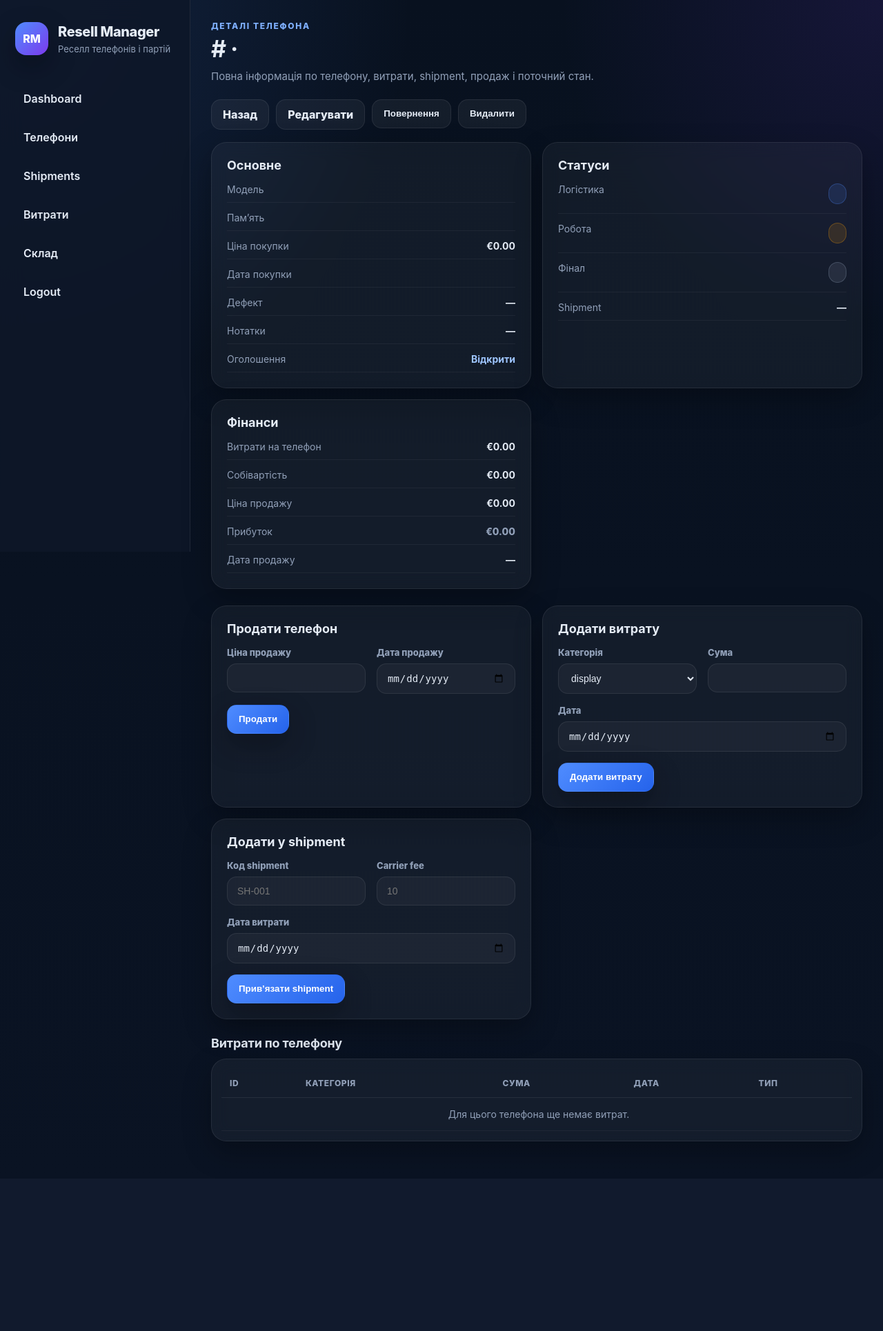
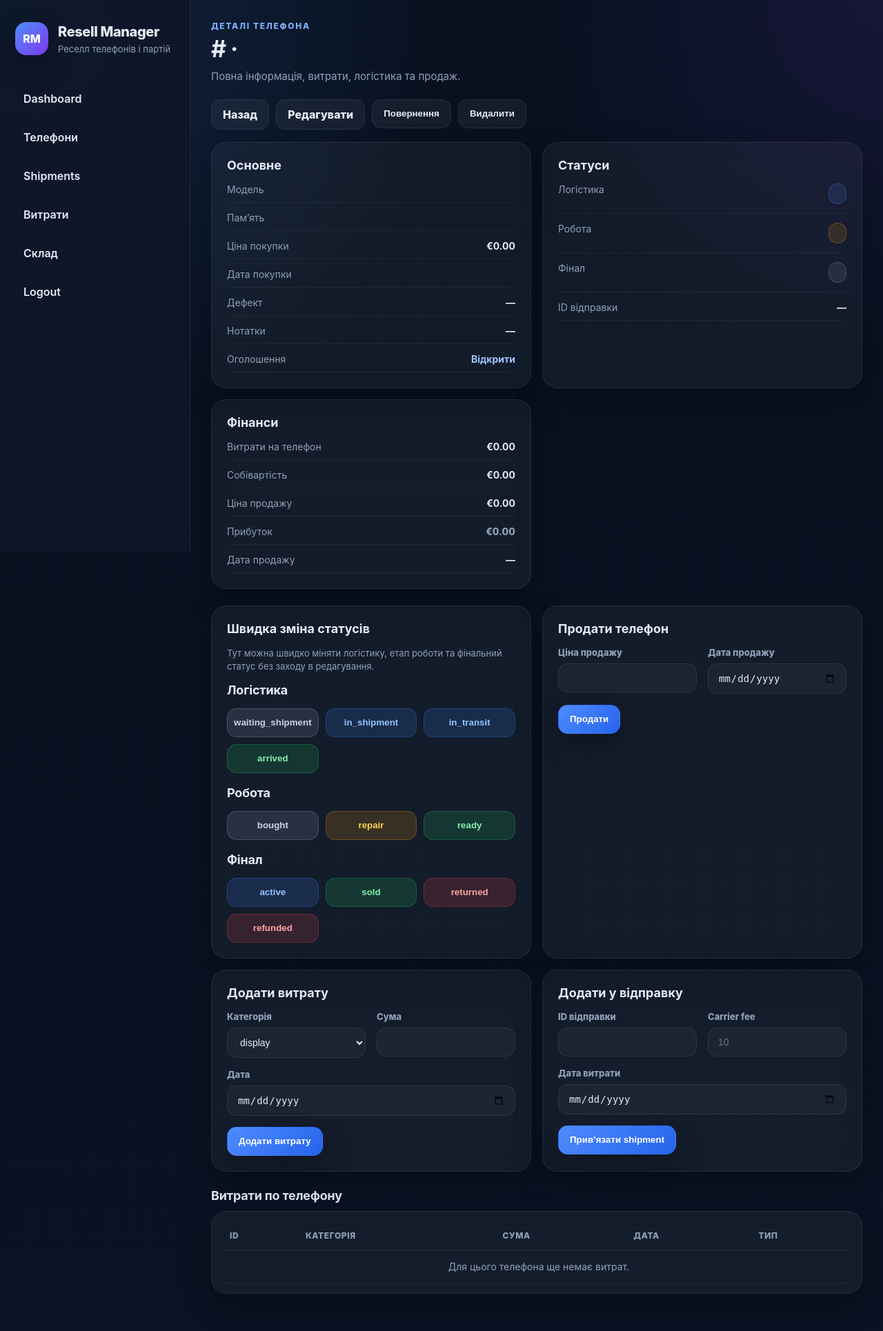
Before and after one commit to zmiyovskii/resell_manager, a Python web app: template app/templates/phones/detail.html in a window 1280 px wide. Shown: the whole page at 69% size. Before the commit the page ends 1693 px from the top, so only its background shows below. Run offline with Jinja, Linux system fonts and the light colour scheme; the template is opened without the code that fills it, so the values that code supplies are empty.

Commit message:
add toast close and quick phone statuses

```diff
--- a/app/static/css/style.css
+++ b/app/static/css/style.css
@@ -1104,3 +1104,100 @@ section.phones-mobile-view {
         font-size: 12px;
     }
 }
+
+.toast {
+    position: relative;
+    padding-right: 44px;
+}
+
+.toast-body {
+    line-height: 1.45;
+}
+
+.toast-close {
+    position: absolute;
+    top: 8px;
+    right: 8px;
+    width: 28px;
+    height: 28px;
+    border: none;
+    border-radius: 10px;
+    background: rgba(255, 255, 255, 0.08);
+    color: inherit;
+    font-size: 18px;
+    font-weight: 800;
+    line-height: 1;
+    cursor: pointer;
+    display: inline-flex;
+    align-items: center;
+    justify-content: center;
+    transition: 0.2s ease;
+}
+
+.toast-close:hover {
+    background: rgba(255, 255, 255, 0.14);
+    transform: scale(1.04);
+}
+
+.quick-status-grid {
+    display: grid;
+    grid-template-columns: repeat(3, minmax(0, 1fr));
+    gap: 10px;
+}
+
+.quick-status-form {
+    display: block;
+}
+
+.quick-status-form .btn {
+    width: 100%;
+}
+
+.status-panel-note {
+    margin: 0 0 14px;
+    font-size: 13px;
+    color: var(--muted);
+    line-height: 1.45;
+}
+
+.btn-status-blue {
+    background: rgba(59, 130, 246, 0.16);
+    color: #93c5fd;
+    border-color: rgba(59, 130, 246, 0.28);
+}
+
+.btn-status-yellow {
+    background: rgba(245, 158, 11, 0.16);
+    color: #fcd34d;
+    border-color: rgba(245, 158, 11, 0.28);
+}
+
+.btn-status-green {
+    background: rgba(34, 197, 94, 0.16);
+    color: #86efac;
+    border-color: rgba(34, 197, 94, 0.28);
+}
+
+.btn-status-gray {
+    background: rgba(148, 163, 184, 0.16);
+    color: #cbd5e1;
+    border-color: rgba(148, 163, 184, 0.28);
+}
+
+.btn-status-red {
+    background: rgba(239, 68, 68, 0.16);
+    color: #fca5a5;
+    border-color: rgba(239, 68, 68, 0.28);
+}
+
+@media (max-width: 980px) {
+    .quick-status-grid {
+        grid-template-columns: 1fr 1fr;
+    }
+}
+
+@media (max-width: 640px) {
+    .quick-status-grid {
+        grid-template-columns: 1fr;
+    }
+}
--- a/app/templates/base.html
+++ b/app/templates/base.html
@@ -42,5 +42,23 @@
             {% block content %}{% endblock %}
         </main>
     </div>
+
+    <script>
+        document.addEventListener("click", function (event) {
+            const closeBtn = event.target.closest("[data-toast-close]");
+            if (!closeBtn) return;
+
+            const toast = closeBtn.closest("[data-toast]");
+            if (!toast) return;
+
+            toast.style.opacity = "0";
+            toast.style.transform = "translateY(-8px)";
+            toast.style.transition = "0.2s ease";
+
+            setTimeout(() => {
+                toast.remove();
+            }, 200);
+        });
+    </script>
 </body>
 </html>
--- a/app/templates/partials/flash.html
+++ b/app/templates/partials/flash.html
@@ -1,20 +1,23 @@
 <div class="toast-stack">
     {% if success_message %}
-    <div class="toast toast-success">
-        {{ success_message }}
+    <div class="toast toast-success" data-toast>
+        <button type="button" class="toast-close" data-toast-close>&times;</button>
+        <div class="toast-body">{{ success_message }}</div>
     </div>
     {% endif %}
 
     {% if error_message %}
-    <div class="toast toast-error">
-        {{ error_message }}
+    <div class="toast toast-error" data-toast>
+        <button type="button" class="toast-close" data-toast-close>&times;</button>
+        <div class="toast-body">{{ error_message }}</div>
     </div>
     {% endif %}
 
     {% if warnings %}
         {% for warning in warnings %}
-        <div class="toast toast-warning">
-            {{ warning }}
+        <div class="toast toast-warning" data-toast>
+            <button type="button" class="toast-close" data-toast-close>&times;</button>
+            <div class="toast-body">{{ warning }}</div>
         </div>
         {% endfor %}
     {% endif %}
--- a/app/templates/phones/detail.html
+++ b/app/templates/phones/detail.html
@@ -7,9 +7,7 @@
     <div>
         <p class="page-kicker">Деталі телефона</p>
         <h2 class="page-title">#{{ phone.display_id }} · {{ phone.model }} {{ phone.storage }}</h2>
-        <p class="page-subtitle">
-            Повна інформація по телефону, витрати, shipment, продаж і поточний стан.
-        </p>
+        <p class="page-subtitle">Повна інформація, витрати, логістика та продаж.</p>
     </div>
 </div>
 
@@ -48,7 +46,7 @@
             <div><span>Логістика</span><strong><span class="status-badge logistics">{{ phone.logistics_status }}</span></strong></div>
             <div><span>Робота</span><strong><span class="status-badge work">{{ phone.work_status }}</span></strong></div>
             <div><span>Фінал</span><strong><span class="status-badge final {% if phone.final_status == 'sold' %}sold{% endif %}">{{ phone.final_status }}</span></strong></div>
-            <div><span>Shipment</span><strong>{% if phone.shipment_id %}#{{ phone.shipment_id }}{% else %}—{% endif %}</strong></div>
+            <div><span>ID відправки</span><strong>{{ phone.shipment_id or "—" }}</strong></div>
         </div>
     </section>
 
@@ -58,8 +56,7 @@
             <div><span>Витрати на телефон</span><strong>€{{ "%.2f"|format(phone.phone_expenses_total) }}</strong></div>
             <div><span>Собівартість</span><strong>€{{ "%.2f"|format(phone.total_cost) }}</strong></div>
             <div><span>Ціна продажу</span><strong>{% if phone.sell_price is not none %}€{{ "%.2f"|format(phone.sell_price) }}{% else %}—{% endif %}</strong></div>
-            <div>
-                <span>Прибуток</span>
+            <div><span>Прибуток</span>
                 <strong>
                     {% if phone.profit is not none %}
                         <span class="{% if phone.profit >= 0 %}profit-positive{% else %}profit-negative{% endif %}">
@@ -76,6 +73,83 @@
 </div>
 
 <div class="action-panels">
+    <section class="detail-card">
+        <h3>Швидка зміна статусів</h3>
+        <p class="status-panel-note">
+            Тут можна швидко міняти логістику, етап роботи та фінальний статус без заходу в редагування.
+        </p>
+
+        <div class="section-head">
+            <h3>Логістика</h3>
+        </div>
+        <div class="quick-status-grid">
+            <form method="post" action="/web/phones/{{ phone.id }}/quick-logistics-status" class="quick-status-form">
+                <input type="hidden" name="logistics_status" value="waiting_shipment">
+                <button type="submit" class="btn btn-secondary btn-status-gray">waiting_shipment</button>
+            </form>
+
+            <form method="post" action="/web/phones/{{ phone.id }}/quick-logistics-status" class="quick-status-form">
+                <input type="hidden" name="logistics_status" value="in_shipment">
+                <button type="submit" class="btn btn-secondary btn-status-blue">in_shipment</button>
+            </form>
+
+            <form method="post" action="/web/phones/{{ phone.id }}/quick-logistics-status" class="quick-status-form">
+                <input type="hidden" name="logistics_status" value="in_transit">
+                <button type="submit" class="btn btn-secondary btn-status-blue">in_transit</button>
+            </form>
+
+            <form method="post" action="/web/phones/{{ phone.id }}/quick-logistics-status" class="quick-status-form">
+                <input type="hidden" name="logistics_status" value="arrived">
+                <button type="submit" class="btn btn-secondary btn-status-green">arrived</button>
+            </form>
+        </div>
+
+        <div class="section-head" style="margin-top: 18px;">
+            <h3>Робота</h3>
+        </div>
+        <div class="quick-status-grid">
+            <form method="post" action="/web/phones/{{ phone.id }}/quick-work-status" class="quick-status-form">
+                <input type="hidden" name="work_status" value="bought">
+                <button type="submit" class="btn btn-secondary btn-status-gray">bought</button>
+            </form>
+
+            <form method="post" action="/web/phones/{{ phone.id }}/quick-work-status" class="quick-status-form">
+                <input type="hidden" name="work_status" value="repair">
+                <button type="submit" class="btn btn-secondary btn-status-yellow">repair</button>
+            </form>
+
+            <form method="post" action="/web/phones/{{ phone.id }}/quick-work-status" class="quick-status-form">
+                <input type="hidden" name="work_status" value="ready">
+                <button type="submit" class="btn btn-secondary btn-status-green">ready</button>
+            </form>
+        </div>
+
+        <div class="section-head" style="margin-top: 18px;">
+            <h3>Фінал</h3>
+        </div>
+        <div class="quick-status-grid">
+            <form method="post" action="/web/phones/{{ phone.id }}/quick-final-status" class="quick-status-form">
+                <input type="hidden" name="final_status" value="active">
+                <button type="submit" class="btn btn-secondary btn-status-blue">active</button>
+            </form>
+
+            <form method="post" action="/web/phones/{{ phone.id }}/quick-final-status" class="quick-status-form">
+                <input type="hidden" name="final_status" value="sold">
+                <button type="submit" class="btn btn-secondary btn-status-green">sold</button>
+            </form>
+
+            <form method="post" action="/web/phones/{{ phone.id }}/quick-final-status" class="quick-status-form">
+                <input type="hidden" name="final_status" value="returned">
+                <button type="submit" class="btn btn-secondary btn-status-red">returned</button>
+            </form>
+
+            <form method="post" action="/web/phones/{{ phone.id }}/quick-final-status" class="quick-status-form">
+                <input type="hidden" name="final_status" value="refunded">
+                <button type="submit" class="btn btn-secondary btn-status-red">refunded</button>
+            </form>
+        </div>
+    </section>
+
     <section class="detail-card">
         <h3>Продати телефон</h3>
         <form method="post" action="/web/phones/{{ phone.id }}/sell" class="form-grid compact-form">
@@ -129,11 +203,11 @@
     </section>
 
     <section class="detail-card">
-        <h3>Додати у shipment</h3>
+        <h3>Додати у відправку</h3>
         <form method="post" action="/web/phones/{{ phone.id }}/assign-shipment" class="form-grid compact-form">
             <div class="form-group">
-                <label>Код shipment</label>
-                <input type="text" name="shipment_id" placeholder="SH-001" required>
+                <label>ID відправки</label>
+                <input type="number" name="shipment_id" required>
             </div>
 
             <div class="form-group">
@@ -158,7 +232,7 @@
         <h3>Витрати по телефону</h3>
     </div>
 
-    <div class="table-card desktop-only">
+    <div class="table-card">
         <div class="table-scroll">
             <table class="data-table">
                 <thead>
@@ -188,26 +262,5 @@
             </table>
         </div>
     </div>
-
-    <div class="cards-stack mobile-only">
-        {% for expense in expenses %}
-        <div class="entity-card compact-entity-card">
-            <div class="entity-card-top">
-                <div>
-                    <div class="entity-title">#{{ expense.id }} · {{ expense.category }}</div>
-                    <div class="entity-subtitle">{{ expense.type }}</div>
-                </div>
-                <div>€{{ "%.2f"|format(expense.amount) }}</div>
-            </div>
-            <div class="entity-meta-grid">
-                <div><span>Дата</span><strong>{{ expense.date }}</strong></div>
-            </div>
-        </div>
-        {% else %}
-        <div class="table-card">
-            <div class="empty-state">Для цього телефона ще немає витрат.</div>
-        </div>
-        {% endfor %}
-    </div>
 </section>
 {% endblock %}
```
Also changed, not shown: app/api/routes/views.py (+40 -0 lines), app/services/phone_service.py (+34 -5 lines).
